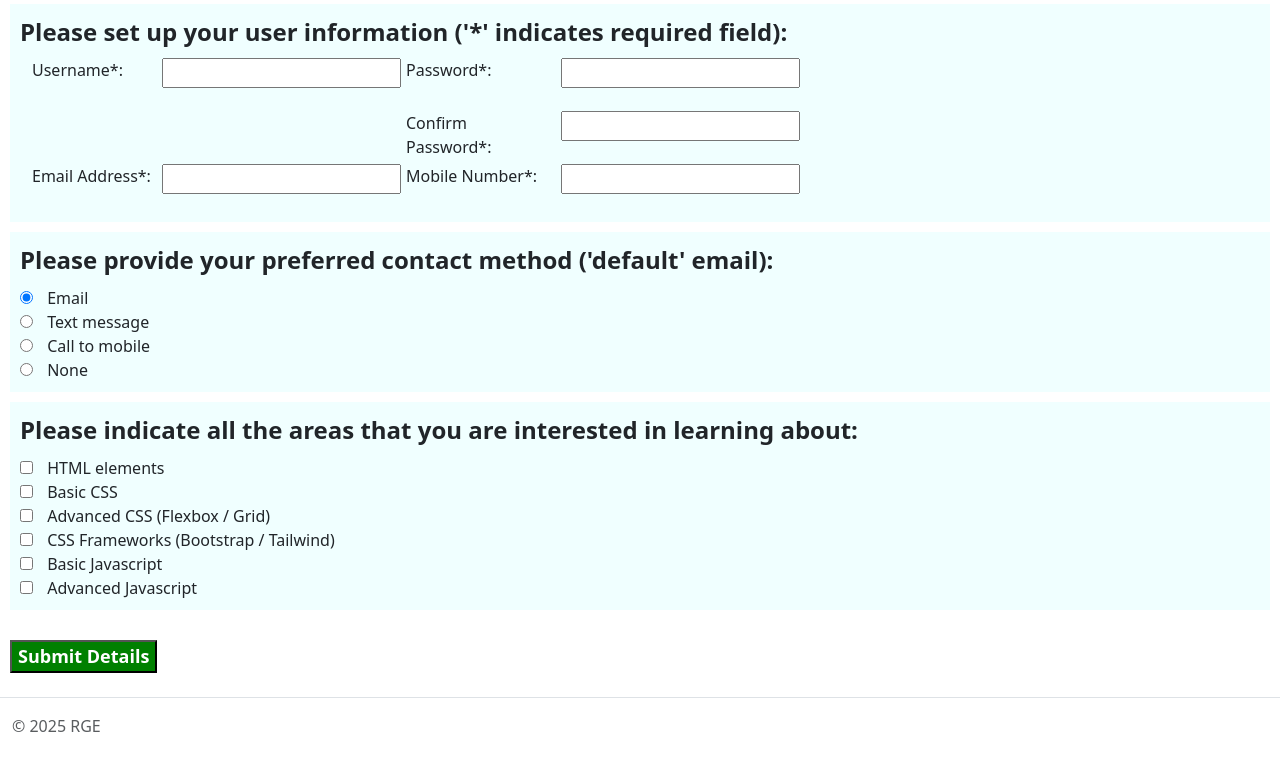
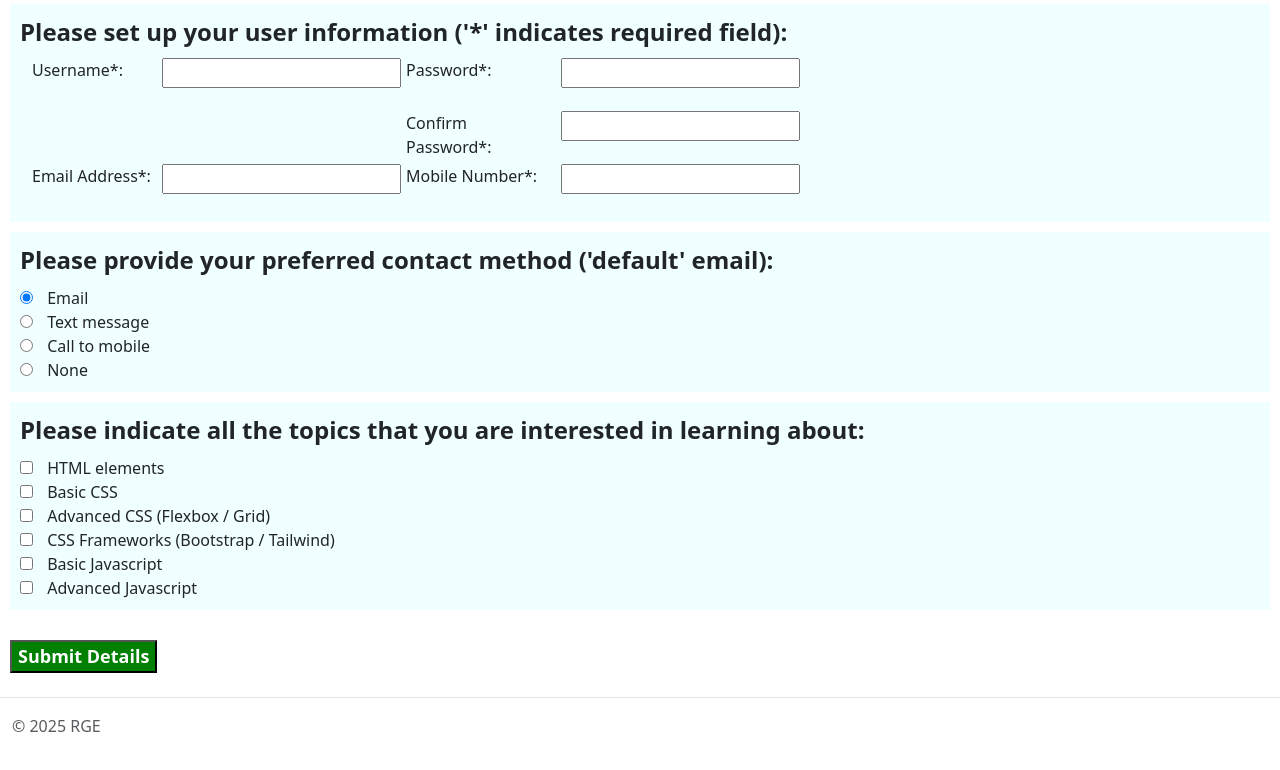
Before and after one commit to G-eng21/2807-Mini-Project, a plain HTML site: page form.html in a window 1280 px wide. Shown: the part 62-832 px from the top of the page. Drawn offline with nearby package versions, Linux system fonts and the light colour scheme.

Commit message:
update prompt in areas of interest to try to force pull request for previous changes that have not registered in Github

```diff
--- a/form.html
+++ b/form.html
@@ -227,7 +227,7 @@
       <fieldset class="f-format f-user-info">
         <legend>
           <span class="f-legend"
-            >Please indicate all the areas that you are interested in learning
+            >Please indicate all the topics that you are interested in learning
             about:</span
           >
         </legend>
```
